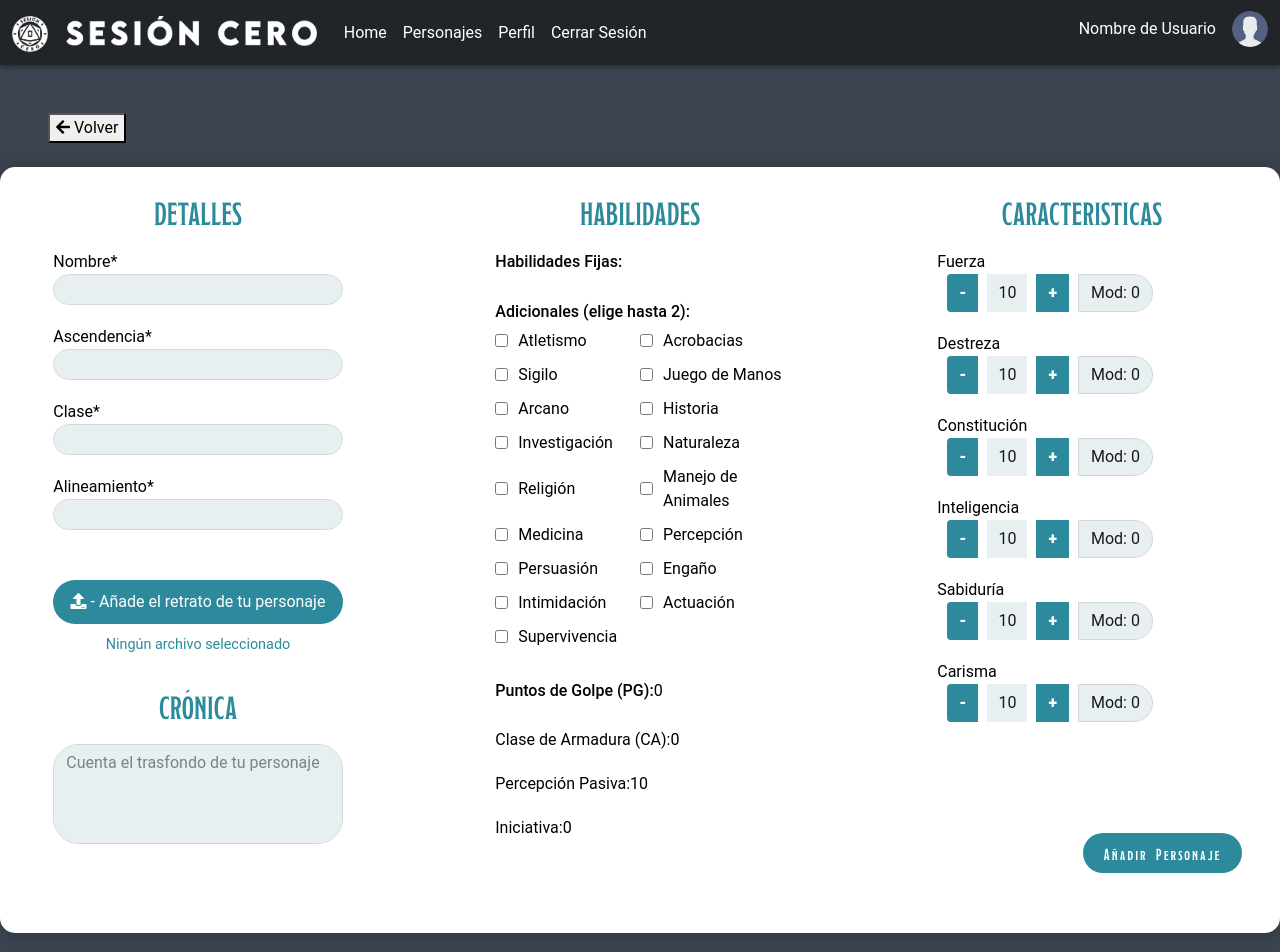
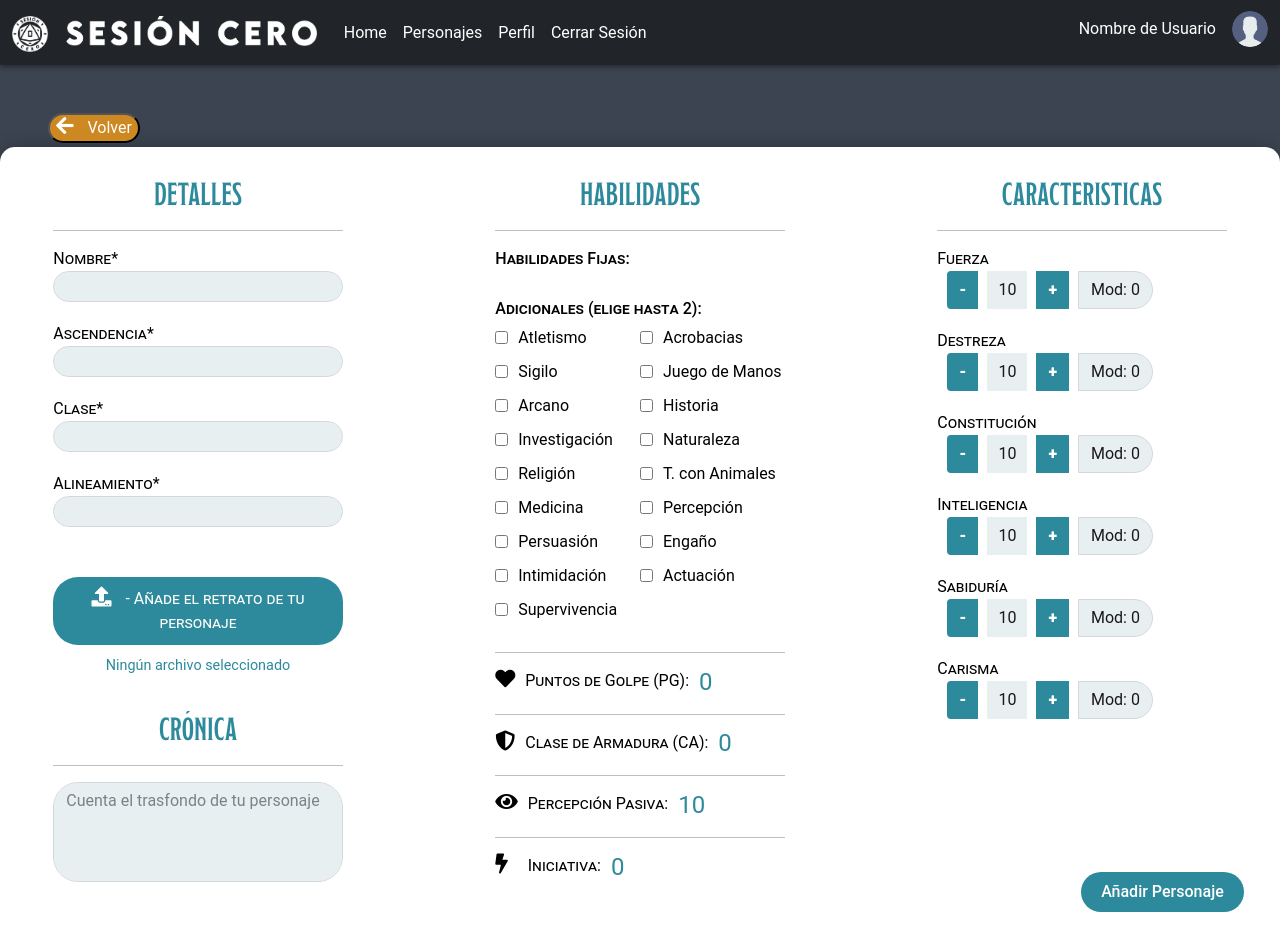
Before and after one commit to SrgioRL/Proyecto-SesionCero, an Angular app in the folder SesionCero_Frontend/: page /crear in a window 1280 px wide. Shown: the top 952 px of the page. Built offline with nearby package versions, Linux system fonts and the light colour scheme.

Commit message:
ultimos retoques

```diff
--- a/SesionCero_Frontend/src/app/dataConstants/habilidades.ts
+++ b/SesionCero_Frontend/src/app/dataConstants/habilidades.ts
@@ -47,7 +47,7 @@ export const habilidades = [
     },
     {
       id: 9,
-      name: 'Manejo de Animales',
+      name: 'T. con Animales',
       description: 'Habilidad para entender y entrenar animales.',
     },
     {
--- a/SesionCero_Frontend/src/app/dataConstants/habilidadesPorClase.ts
+++ b/SesionCero_Frontend/src/app/dataConstants/habilidadesPorClase.ts
@@ -16,6 +16,6 @@ export const habilidadesPorClase = {
 
 export const todasLasHabilidades = [
   'Atletismo', 'Acrobacias', 'Sigilo', 'Juego de Manos', 'Arcano', 'Historia',
-  'Investigación', 'Naturaleza', 'Religión', 'Manejo de Animales', 'Medicina',
+  'Investigación', 'Naturaleza', 'Religión', 'T. con Animales', 'Medicina',
   'Percepción', 'Persuasión', 'Engaño', 'Intimidación', 'Actuación', 'Supervivencia'
 ];
--- a/SesionCero_Frontend/src/app/form/form.component.css
+++ b/SesionCero_Frontend/src/app/form/form.component.css
@@ -34,6 +34,12 @@ body {
   background-color: #cc7b6c;
 }
 
+.btn-back {
+  background-color: #ce8821;
+  border-radius: 25px;
+  color: #ffffff;
+}
+
 .container {
   margin-left: auto;
   margin-right: auto;
@@ -48,7 +54,7 @@ body {
 h2 {
   color: #2d8a9c !important;
   margin-bottom: 20px;
-  font-family: "Modesto", sans-serif;
+
 }
 
 .form-group {
@@ -85,13 +91,11 @@ h2 {
 }
 
 .send {
-  font-family: "Modesto", sans-serif;
+
   background-color: #2d8a9c !important;
   color: white !important;
   border-radius: 25px !important;
   border: none;
-  word-spacing: 4px;
-  letter-spacing: 2px;
   font-weight: 500 !important;
   padding: 8px 20px;
   margin-top: -40px;
@@ -198,6 +202,11 @@ input[type="file"] {
   margin-right: 150px;
 }
 
+label {
+  font-family: "Roboto", sans-serif !important;
+  font-variant: small-caps;
+}
+
 .text-danger {
   font-size: 0.9rem;
   margin-top: 5px;
@@ -225,3 +234,20 @@ input[type="file"] {
 .textarea {
   margin-bottom: 15px;
 }
+
+i {
+  font-size: 20px;
+  margin-right: 10px;
+}
+
+.form-control-static {
+  color: #2d8a9c !important;
+  margin-left: 10px;
+  font-size: x-large !important;
+  line-height: 1.0; /* Ajusta este valor según tus necesidades */
+  vertical-align: middle; /* Puedes usar top, middle, bottom, text-top, text-bottom, etc. */
+}
+
+.fa-bolt{
+  margin-right: 20px !important;
+}
--- a/SesionCero_Frontend/src/app/form/form.component.html
+++ b/SesionCero_Frontend/src/app/form/form.component.html
@@ -1,15 +1,16 @@
 <div class="d-flex justify-content-start w-100 mt-5 ms-5" style="max-width: 300px;">
   <button class="btn-back" onclick="window.history.back();">
-    <i class="fas fa-arrow-left"></i> Volver
+    <i class="fas fa-arrow-left"></i>   Volver
   </button>
 </div>
 
-<div class="container mt-4 mb-5">
+<div class="container mt-1 mb-5">
   <form [formGroup]="formulario" (ngSubmit)="onSubmit()">
     <div class="row justify-content-center">
       <!-- Columna para detalles -->
       <div class="col-md-3 mx-md-2">
         <h2 class="title">DETALLES</h2>
+        <hr>
         <div class="form-group">
           <label for="nombre">Nombre*</label>
           <input
@@ -80,6 +81,7 @@
           <span id="file-name" class="file-name">Ningún archivo seleccionado</span>
         </div>
         <h2 class="title">CRÓNICA</h2>
+        <hr>
         <textarea
   class="form-control textarea fixed-height"
   rows="2"
@@ -92,10 +94,11 @@
       <div class="col-md-3 mx-md-2">
         <div class="habilidades">
           <h2 class="title">HABILIDADES</h2>
+          <hr>
           <div class="form-group">
             <label><h6>Habilidades Fijas:</h6></label>
             <ul>
-              <li
+              <li class = "text"
                 *ngFor="
                   let habilidad of formulario.get('habilidadesFijas')?.value
                 "
@@ -131,26 +134,30 @@
             </div>
           </div>
         </div>
+        <hr>
         <div class="form-group">
-          <label for="pg"><h6>Puntos de Golpe (PG):</h6> </label>
+          <label for="pg"><i class="fas fa-heart"></i>Puntos de Golpe (PG): </label>
           <span id="pg" class="form-control-static">{{
             formulario.get("pg")?.value
           }}</span>
         </div>
+        <hr>
         <div class="form-group">
-          <label for="ca">Clase de Armadura (CA):</label>
+          <label for="ca">  <i class="fas fa-shield-alt"></i>Clase de Armadura (CA):</label>
           <span id="ca" class="form-control-static">{{
             formulario.get("ca")?.value
           }}</span>
         </div>
+        <hr>
         <div class="form-group">
-          <label for="percepcionPasiva">Percepción Pasiva:</label>
+          <label for="percepcionPasiva">  <i class="fas fa-eye"></i>Percepción Pasiva:</label>
           <span id="percepcionPasiva" class="form-control-static">{{
             formulario.get("percepcionPasiva")?.value
           }}</span>
         </div>
+        <hr>
         <div class="form-group">
-          <label for="iniciativa">Iniciativa:</label>
+          <label for="iniciativa"> <i class="fas fa-bolt"></i>Iniciativa:</label>
           <span id="iniciativa" class="form-control-static">{{
             formulario.get("iniciativa")?.value
           }}</span>
@@ -160,6 +167,7 @@
       <!-- Columna para características -->
       <div class="col-md-3 mx-md-2">
         <h2 class="title">CARACTERISTICAS</h2>
+        <hr>
         <div class="form-group" *ngFor="let item of caracteristicas">
           <label class="tituloCaract">{{ item.label }}</label>
           <div class="input-group">
```
